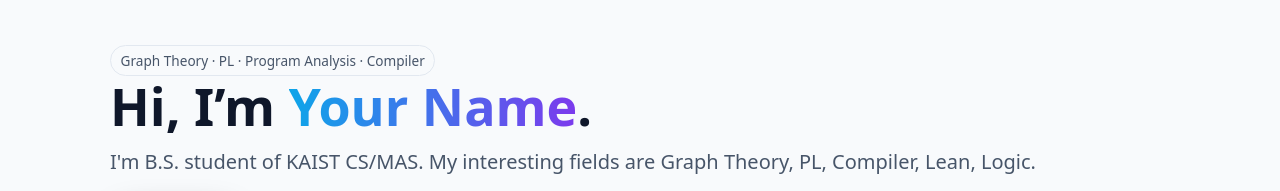
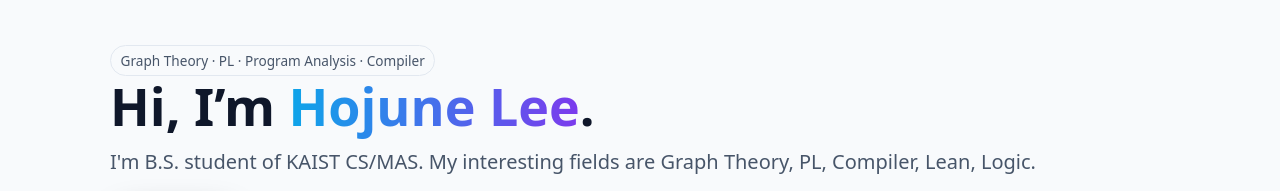
Before and after one commit to Tigerjune77/Tigerjune77.github.io, a plain HTML site: page index.html in a window 1280 px wide. Shown: the part 146-337 px from the top of the page. Drawn offline with Linux system fonts and the light colour scheme.

Commit message:
update info

```diff
--- a/index.html
+++ b/index.html
@@ -3,7 +3,7 @@
 <head>
   <meta charset="utf-8" />
   <meta name="viewport" content="width=device-width, initial-scale=1" />
-  <title>Your Name — Personal Website</title>
+  <title>Hojune Lee — Personal Website</title>
   <meta name="description" content="Graph Theory, Programming Languages, Logic, Compiler" />
   <meta name="author" content="Hojune Lee" />
   <!-- Open Graph / Twitter -->
@@ -151,7 +151,7 @@
   <main id="top" class="container">
     <section class="hero">
       <span class="pill">Graph Theory · PL · Program Analysis · Compiler</span>
-      <h1>Hi, I’m <span style="background:linear-gradient(90deg,var(--accent),var(--accent-2));-webkit-background-clip:text;background-clip:text;color:transparent">Your Name</span>.</h1>
+      <h1>Hi, I’m <span style="background:linear-gradient(90deg,var(--accent),var(--accent-2));-webkit-background-clip:text;background-clip:text;color:transparent">Hojune Lee</span>.</h1>
       <p class="lead">I'm B.S. student of KAIST CS/MAS. My interesting fields are Graph Theory, PL, Compiler, Lean, Logic.</p>
       <div class="actions">
         <a class="btn" href="#projects">See Projects</a>
```
Also changed, not shown: 2 other files.
